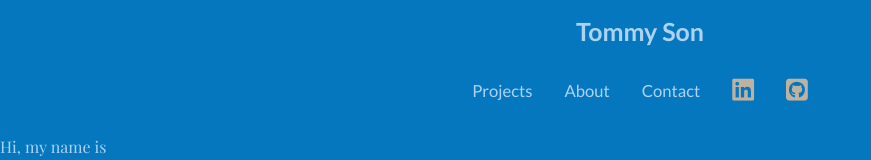
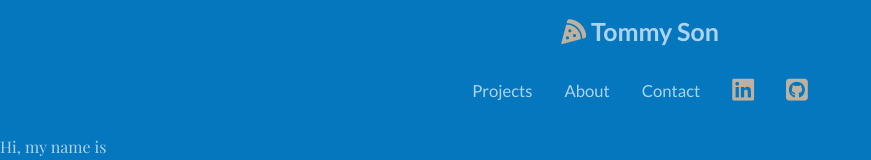
Before and after one commit to BlueConnection/getting-started-with-css, a plain HTML site: page index.html in a window 1280 px wide. Shown: the top 160 px of the page, without its empty margins (0-871 px from the left). Drawn offline with nearby package versions, Linux system fonts and the light colour scheme; a web font is replaced by a local one.

Commit message:
Add personal icon

```diff
--- a/index.css
+++ b/index.css
@@ -136,6 +136,10 @@ nav [class*="fa-"] {
   font-size: 150%;
   color: var(--sand);
 }
+nav h1 [class*="fa-"] {
+  font-size: 100%;
+  color: var(--sand);
+}
 nav a {
   color: var(--aqua-foam);
   text-decoration: none;
--- a/index.html
+++ b/index.html
@@ -21,7 +21,10 @@
       <ul>
         <li>
           <h1>
-            <a href="index.html">Tommy Son</a>
+            <a href="index.html">
+              <span class="fas fa-pizza-slice" aria-hidden="true"></span>
+              <span>Tommy Son</span>
+            </a>
           </h1>
         </li>
         <li><a href="#projects">Projects</a></li>
```
